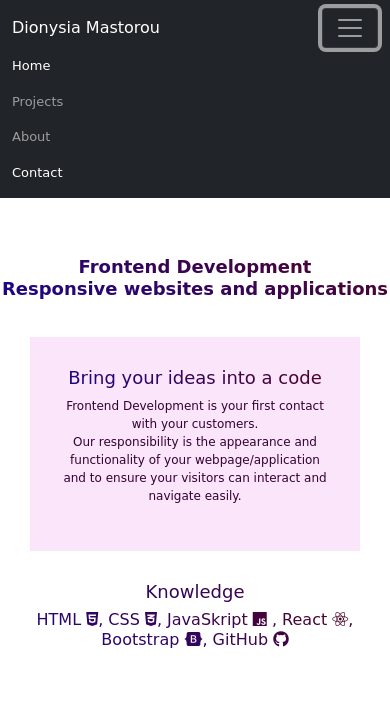
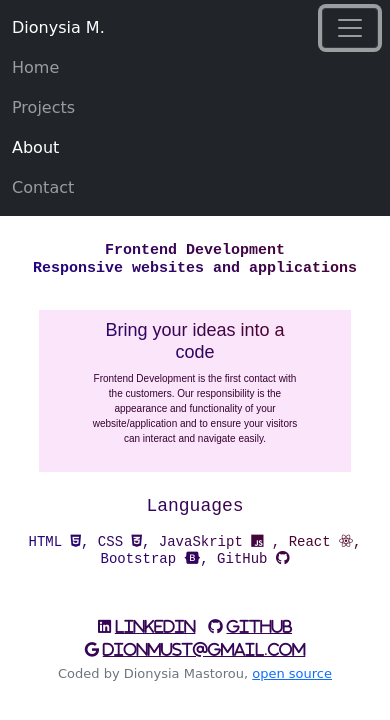
Before and after one commit to DionysiaM/My-responsive-portfolio, a plain HTML site: page about.html in a window 390 px wide. Both pictures are taken after a click on the button "Toggle navigation". Drawn offline with nearby package versions, Linux system fonts and the light colour scheme; a web font is replaced by a local one.

Commit message:
Final changes

```diff
--- a/about.html
+++ b/about.html
@@ -6,10 +6,14 @@
     <meta http-equiv="X-UA-Compatible" content="IE=edge">
     <meta name="viewport" content="width=device-width, initial-scale=1.0">
     <title>About</title>
+    <meta name="description" content=" About - Dionysia Mastorou, Frontend Developer Based in Copenhagen">
+
     <script src="https://kit.fontawesome.com/f601e50a53.js" crossorigin="anonymous"></script>
-    <meta name="description" content=" About - Dionysia Mastorou, Frontend Developer Based in Copenhagen">
     <link rel="preconnect" href="https://fonts.googleapis.com">
     <link rel="preconnect" href="https://fonts.gstatic.com" crossorigin>
+    <link
+        href="https://fonts.googleapis.com/css2?family=Sansita+Swashed:wght@300&family=Tourney:ital,wght@1,200&display=swap"
+        rel="stylesheet">
 
     <link href="https://cdn.jsdelivr.net/npm/bootstrap@5.1.1/dist/css/bootstrap.min.css" rel="stylesheet"
         integrity="sha384-F3w7mX95PdgyTmZZMECAngseQB83DfGTowi0iMjiWaeVhAn4FJkqJByhZMI3AhiU" crossorigin="anonymous">
@@ -22,7 +26,7 @@
 <body>
     <nav class="navbar navbar-expand-lg sticky-top navbar-dark bg-dark">
         <div class="container-fluid">
-            <a class="navbar-brand fs-6 " href="#">Dionysia Mastorou </a> </a>
+            <a class="navbar-brand fs-6 " href="#">Dionysia M. </a> </a>
             <button class="navbar-toggler" type="button" data-bs-toggle="collapse" data-bs-target="#navbarNav"
                 aria-controls="navbarNav" aria-expanded="false" aria-label="Toggle navigation">
                 <span class="navbar-toggler-icon"></span>
@@ -30,46 +34,64 @@
             <div class="collapse navbar-collapse" id="navbarNav">
                 <ul class="navbar-nav">
                     <li class="nav-item">
-                        <a class="nav-link active" aria-current="page" href="/">Home</a>
+                        <a class="nav-link " aria-current="page" href="/">Home</a>
                     </li>
                     <li class="nav-item">
                         <a class="nav-link" href="/portfolio.html">Projects</a>
                     </li>
                     <li class="nav-item">
-                        <a class="nav-link" href="/about.html">About</a>
+                        <a class="nav-link active" href="/about.html">About</a>
                     </li>
                     <li class="nav-item">
-                        <a class="nav-link active" href="/contact.html">Contact</a>
+                        <a class="nav-link" href="/contact.html">Contact</a>
                     </li>
                 </ul>
             </div>
         </div>
     </nav>
-    <div class="container-about mt-5">
-        <h1>Frontend Development <br> Responsive websites and applications</h1>
+    <div class="container-about mt-3">
+        <h1 class="mb-4">Frontend Development <br> Responsive websites and applications</h1>
 
-        <div class="colored-background">
+        <div class="about-background ">
             <h3 class="text-center">Bring your ideas into a code </h3>
-            <p class="text-center">Frontend Development is your first contact with your customers.
-                <br>
-                Our responsibility is the appearance and functionality of your
-                webpage/application
-                <br> and to ensure your
+            <p class="text-center">Frontend Development is the first contact with the customers.
+                Our responsibility is the appearance and functionality of your website/application
+                and to ensure your
                 visitors can interact and navigate easily.
             </p>
         </div>
     </div>
-    <div class="knowledge-container">
-        <h5 class="text-center">Knowledge</h5>
 
-        <h6 class="text-center mb-1">HTML <i class="fab fa-html5"></i>,
+    <div class="knowledge-container mt-4">
+        <h4 class="text-center">Languages</h4>
+
+        <h5 class="text-center m-3 ">HTML <i class="fab fa-html5"></i>,
             CSS <i class="fab fa-css3-alt"></i>, JavaSkript <i class="fab fa-js"></i> , React <i
-                class="fab fa-react"></i>,
-            Bootstrap <i class="fab fa-bootstrap"></i>, GitHub <i class="fab fa-github"></i></h6>
-
+                class="fab fa-react"></i>, Bootstrap <i class="fab fa-bootstrap"></i>, GitHub <i
+                class="fab fa-github"></i></h5>
     </div>
     </div>
 
+    <div class="row contact-links mt-5">
+        <div class="col-sm-12">
+            <i class="fab fa-linkedin  m-1"> <a href="https://www.linkedin.com/in/dionysia-mastorou-5835a770/"
+                    target=”_blank” title="linkedin-account">Linkedin</a></i>
+
+            <i class="fab fa-github m-1"> <a href="https://github.com/DionysiaM/" target=”_blank”
+                    title="intagram-account">GitHub</a></i>
+
+            <br class="d-block d-md-none">
+
+
+            <i class="fa fa-google " aria-hidden="true"> <a href="mailto:dionmust@gmail.com"
+                    title="email-account">dionmust@gmail.com</a></i>
+        </div>
+    </div>
+    <h6 class="text-muted">
+        Coded by Dionysia Mastorou, <a href="https://github.com/DionysiaM/My-responsive-portfolio/" target=”_blank”
+            class="text-primary">open
+            source</a>
+    </h6>
 
 </body>
 
--- a/style.css
+++ b/style.css
@@ -12,8 +12,8 @@ body {
 h1,
 h2,
 h3,
-h5,
-h6 {
+h4,
+h5 {
   background-color: #f3ec78;
   background-image: linear-gradient(20deg, #19058f, #55041b);
   background-size: 100%;
@@ -25,10 +25,11 @@ h6 {
 
 h1 {
   font-weight: bold;
-  font-size: 30px;
+  font-size: 27px;
   padding-top: 10px;
   padding-bottom: 8px;
   text-align: center;
+  font-family: monospace;
 }
 
 h2 {
@@ -36,13 +37,28 @@ h2 {
   font-weight: 700;
 }
 
+h3 {
+  font-family: sans-serif;
+}
+
+h4 {
+  font-size: 25px;
+  font-family: monospace;
+}
+
 h5 {
-  font-size: 25px;
+  font-size: 16px;
+  font-family: monospace;
+}
+h6 {
+  text-align: center;
+  font-size: 13px;
 }
 
 p {
-  font-family: "Sansita Swashed", cursive;
-  font-size: 18px;
+  font-family: sans-serif;
+  font-size: 15px;
+  line-height: 2;
   opacity: 0.7;
 }
 
@@ -69,25 +85,21 @@ p {
 .colored-background {
   background-color: rgb(250, 229, 250);
   padding: 30px;
-  margin: 30px;
+  margin: 30px 30px 0px 30px;
   color: rgb(53, 2, 50);
 }
 
+.about-background {
+  background-color: rgb(250, 229, 250);
+  margin: 0 auto;
+  padding: 10px 50px;
+  color: rgb(53, 2, 50);
+  max-width: 40%;
+}
 .images-portfolio {
   max-width: 65%;
   border-radius: 5px;
   border: 2px solid #b5b6b8;
-}
-
-footer {
-  font-size: 10px;
-  padding-bottom: 10px;
-}
-
-a {
-  color: rgb(53, 2, 50);
-  font-size: 13px;
-  font-style: none;
 }
 
 .contact-form-container {
@@ -97,45 +109,64 @@ a {
   font-weight: 600;
   background-color: rgb(250, 229, 250);
   padding: 8px;
+  font-family: monospace;
 }
 
-.fab,
-.fa {
-  color: #360558;
+.contact-links {
+  margin: 30 8px;
+  color: #370556;
 }
 
 .contact-links a {
-  text-decoration: none;
-  font-size: 15px;
+  color: #370556;
+}
+.row {
+  margin: 5px;
 }
 
 @media (max-width: 576px) {
-  h1,
+  h1 {
+    font-size: 15px;
+  }
+  h2 {
+    font-size: 14px;
+    margin: 0;
+  }
   h3 {
+    font-size: 18px;
+  }
+  h4 {
     font-size: 18px;
   }
 
   h5 {
-    font-size: 18px;
+    font-size: 14px;
   }
+
   .navbar-brand {
     font-size: 15px;
   }
   p {
-    font-size: 12px;
+    font-size: 10px;
     font-style: bold;
     opacity: 1;
+    line-height: 1.5;
   }
   .lets-code-img {
     max-width: 30%;
   }
+  .form-control {
+    font-size: 14px;
+  }
+
   .contact-form-container {
     max-width: 60%;
   }
-  .form-control {
-    font-size: 14px;
+  .colored-background {
+    max-width: 80%;
+    margin: 0 auto;
   }
-  .sm-3 {
-    font-size: 12px;
+  .about-background {
+    max-width: 80%;
   }
 }
```
Also changed, not shown: contact.html (+25 -19 lines), index.html (+25 -21 lines), portfolio.html (+42 -14 lines), flowery-queen.png, weather.png.
